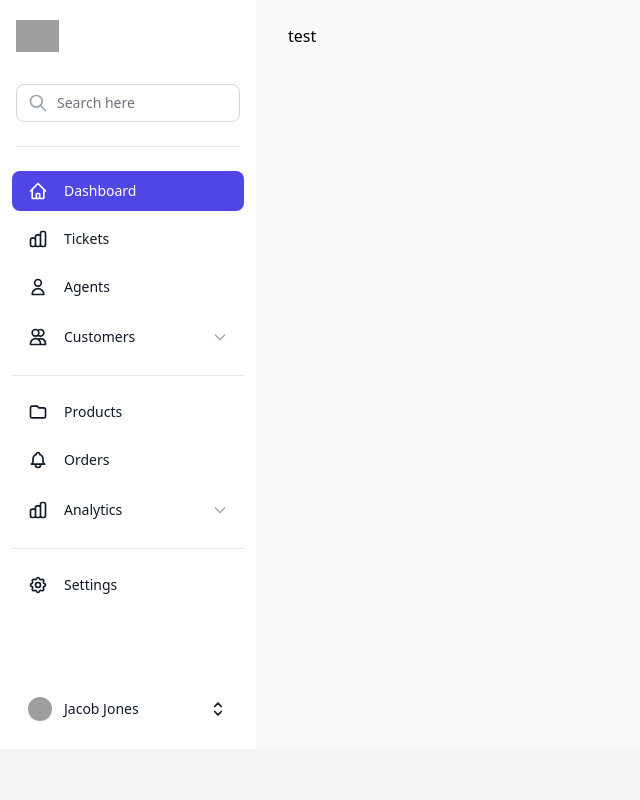
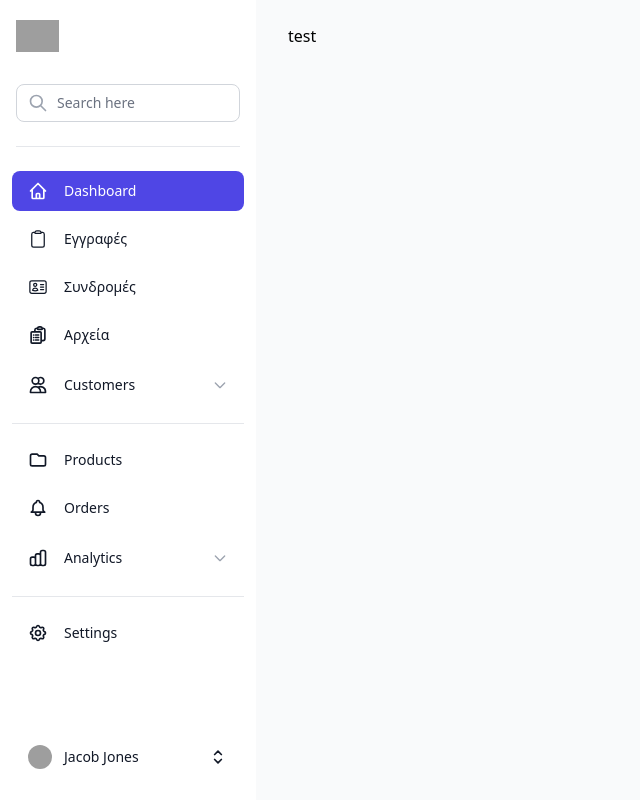
Before and after one commit to kostisvit/StudentFlow, a Django app: page / in a window 1280 px wide. Shown: the whole page, without its empty margins (0-640 px from the left). Run offline with Django 4.2, Linux system fonts and the light colour scheme; the visitor is signed in with stand-in values (Sample User, id 1); style sheets or scripts are compiled from the project's sources; grey boxes are pictures that could not be loaded.

```diff
--- a/templates/_base.html
+++ b/templates/_base.html
@@ -8,7 +8,7 @@
     <link href="{% static 'css/dist/styles.css' %}" rel="stylesheet">
 </head>
 <body class="bg-gray-100">
-    <div class="flex flex-1 bg-gray-50">
+    <div class="h-screen flex flex-1 bg-gray-50">
         <div class="hidden md:flex md:w-64 md:flex-col">
             <div class="flex flex-col flex-grow pt-5 overflow-y-auto bg-white">
                 <div class="flex items-center flex-shrink-0 px-4">
@@ -43,17 +43,26 @@
                             </a>
 
                             <a href="#" class="flex items-center px-4 py-2.5 text-sm font-medium transition-all duration-200 text-gray-900 hover:text-white rounded-lg hover:bg-indigo-600 group">
-                                <svg class="flex-shrink-0 w-5 h-5 mr-4" xmlns="http://www.w3.org/2000/svg" class="w-6 h-6" fill="none" viewBox="0 0 24 24" stroke="currentColor" stroke-width="2">
-                                    <path stroke-linecap="round" stroke-linejoin="round" d="M9 19v-6a2 2 0 00-2-2H5a2 2 0 00-2 2v6a2 2 0 002 2h2a2 2 0 002-2zm0 0V9a2 2 0 012-2h2a2 2 0 012 2v10m-6 0a2 2 0 002 2h2a2 2 0 002-2m0 0V5a2 2 0 012-2h2a2 2 0 012 2v14a2 2 0 01-2 2h-2a2 2 0 01-2-2z" />
-                                </svg>
-                                Tickets
+                                <svg class="flex-shrink-0 w-5 h-5 mr-4" xmlns="http://www.w3.org/2000/svg" fill="none" viewBox="0 0 24 24" stroke-width="1.5" stroke="currentColor" class="size-6">
+                                    <path stroke-linecap="round" stroke-linejoin="round" d="M15.666 3.888A2.25 2.25 0 0 0 13.5 2.25h-3c-1.03 0-1.9.693-2.166 1.638m7.332 0c.055.194.084.4.084.612v0a.75.75 0 0 1-.75.75H9a.75.75 0 0 1-.75-.75v0c0-.212.03-.418.084-.612m7.332 0c.646.049 1.288.11 1.927.184 1.1.128 1.907 1.077 1.907 2.185V19.5a2.25 2.25 0 0 1-2.25 2.25H6.75A2.25 2.25 0 0 1 4.5 19.5V6.257c0-1.108.806-2.057 1.907-2.185a48.208 48.208 0 0 1 1.927-.184" />
+                                  </svg>
+
+                                Εγγραφές
                             </a>
 
                             <a href="#" class="flex items-center px-4 py-2.5 text-sm font-medium transition-all duration-200 text-gray-900 hover:text-white rounded-lg hover:bg-indigo-600 group">
-                                <svg class="flex-shrink-0 w-5 h-5 mr-4" xmlns="http://www.w3.org/2000/svg" class="w-6 h-6" fill="none" viewBox="0 0 24 24" stroke="currentColor" stroke-width="2">
-                                    <path stroke-linecap="round" stroke-linejoin="round" d="M16 7a4 4 0 11-8 0 4 4 0 018 0zM12 14a7 7 0 00-7 7h14a7 7 0 00-7-7z" />
+                                <svg class="flex-shrink-0 w-5 h-5 mr-4" xmlns="http://www.w3.org/2000/svg" fill="none" viewBox="0 0 24 24" stroke-width="1.5" stroke="currentColor" class="size-6">
+                                    <path stroke-linecap="round" stroke-linejoin="round" d="M15 9h3.75M15 12h3.75M15 15h3.75M4.5 19.5h15a2.25 2.25 0 0 0 2.25-2.25V6.75A2.25 2.25 0 0 0 19.5 4.5h-15a2.25 2.25 0 0 0-2.25 2.25v10.5A2.25 2.25 0 0 0 4.5 19.5Zm6-10.125a1.875 1.875 0 1 1-3.75 0 1.875 1.875 0 0 1 3.75 0Zm1.294 6.336a6.721 6.721 0 0 1-3.17.789 6.721 6.721 0 0 1-3.168-.789 3.376 3.376 0 0 1 6.338 0Z" />
+                                  </svg>
+
+                                Συνδρομές
+                            </a>
+
+                            <a href="#" class="flex items-center px-4 py-2.5 text-sm font-medium transition-all duration-200 text-gray-900 hover:text-white rounded-lg hover:bg-indigo-600 group">
+                                <svg class="flex-shrink-0 w-5 h-5 mr-4" xmlns="http://www.w3.org/2000/svg" class="w-6 h-6" fill="none" viewBox="0 0 24 24" stroke-width="2" stroke="currentColor">
+                                    <path stroke-linecap="round" stroke-linejoin="round" d="M9 12h3.75M9 15h3.75M9 18h3.75m3 .75H18a2.25 2.25 0 0 0 2.25-2.25V6.108c0-1.135-.845-2.098-1.976-2.192a48.424 48.424 0 0 0-1.123-.08m-5.801 0c-.065.21-.1.433-.1.664 0 .414.336.75.75.75h4.5a.75.75 0 0 0 .75-.75 2.25 2.25 0 0 0-.1-.664m-5.8 0A2.251 2.251 0 0 1 13.5 2.25H15c1.012 0 1.867.668 2.15 1.586m-5.8 0c-.376.023-.75.05-1.124.08C9.095 4.01 8.25 4.973 8.25 6.108V8.25m0 0H4.875c-.621 0-1.125.504-1.125 1.125v11.25c0 .621.504 1.125 1.125 1.125h9.75c.621 0 1.125-.504 1.125-1.125V9.375c0-.621-.504-1.125-1.125-1.125H8.25ZM6.75 12h.008v.008H6.75V12Zm0 3h.008v.008H6.75V15Zm0 3h.008v.008H6.75V18Z" />
                                 </svg>
-                                Agents
+                                Αρχεία
                             </a>
 
                             <a href="#" class="flex items-center px-4 py-2.5 text-sm font-medium transition-all duration-200 text-gray-900 hover:text-white rounded-lg hover:bg-indigo-600 group">
```
Also changed, not shown: templates/app/users/login.html (+46 -6 lines).
